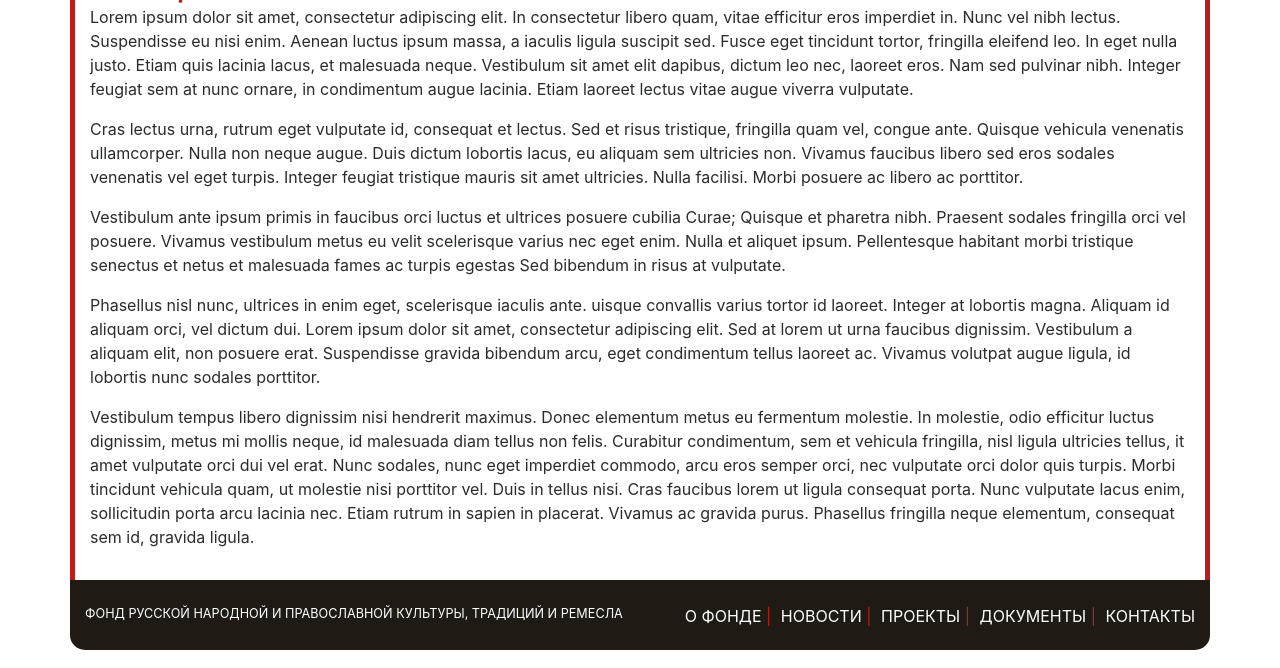
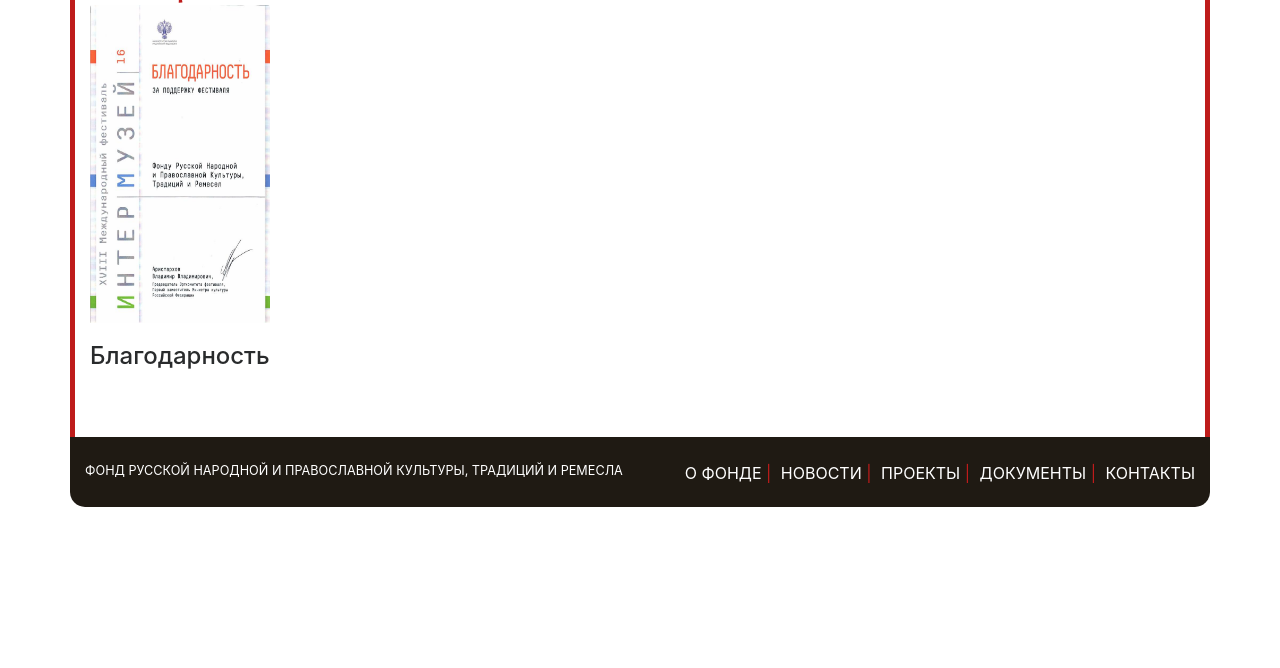
Before and after one commit to paulfcdd/fondruscult_tpl_bootstrap_4, a website: page docs.html in a window 1280 px wide. Shown: the part 264-932 px from the top of the page. After the commit the page ends 800 px from the top, so only its background shows below. Drawn offline with nearby package versions, Linux system fonts and the light colour scheme.

Commit message:
some changes

```diff
--- a/docs.html
+++ b/docs.html
@@ -70,44 +70,19 @@
 					<li class="breadcrumb-item"><a href="index.html">Главная</a></li>
 					<li class="breadcrumb-item active">Документы</li>
 				</ol>
-				<h1 class="content-title">Документы</h1>
-
-				<p>Lorem ipsum dolor sit amet, consectetur adipiscing elit.
-					In consectetur libero quam, vitae efficitur eros imperdiet in. Nunc vel nibh lectus.
-					Suspendisse eu nisi enim. Aenean luctus ipsum massa, a iaculis ligula suscipit sed.
-					Fusce eget tincidunt tortor, fringilla eleifend leo. In eget nulla justo.
-					Etiam quis lacinia lacus, et malesuada neque. Vestibulum sit amet elit dapibus, dictum leo nec,
-					laoreet eros.
-					Nam sed pulvinar nibh. Integer feugiat sem at nunc ornare, in condimentum augue lacinia.
-					Etiam laoreet lectus vitae augue viverra vulputate. </p>
-
-				<p>Cras lectus urna, rutrum eget vulputate id, consequat et lectus. Sed et risus tristique,
-					fringilla quam vel, congue ante. Quisque vehicula venenatis ullamcorper. Nulla non neque augue.
-					Duis dictum lobortis lacus, eu aliquam sem ultricies non. Vivamus faucibus libero sed eros sodales
-					venenatis vel eget turpis. Integer feugiat tristique mauris sit amet ultricies. Nulla facilisi.
-					Morbi posuere ac libero ac porttitor.</p>
-				<p>Vestibulum ante ipsum primis in faucibus orci luctus et ultrices posuere cubilia Curae;
-					Quisque et pharetra nibh. Praesent sodales fringilla orci vel posuere.
-					Vivamus vestibulum metus eu velit scelerisque varius nec eget enim. Nulla et aliquet ipsum.
-					Pellentesque habitant morbi tristique senectus et netus et malesuada fames ac turpis egestas
-					Sed bibendum in risus at vulputate.</p>
-				<p>Phasellus nisl nunc, ultrices in enim eget, scelerisque iaculis ante.
-					uisque convallis varius tortor id laoreet. Integer at lobortis magna.
-					Aliquam id aliquam orci, vel dictum dui. Lorem ipsum dolor sit amet, consectetur adipiscing elit.
-					Sed at lorem ut urna faucibus dignissim. Vestibulum a aliquam elit, non posuere erat.
-					Suspendisse gravida bibendum arcu, eget condimentum tellus laoreet ac.
-					Vivamus volutpat augue ligula, id lobortis nunc sodales porttitor.</p>
-				<p>Vestibulum tempus libero dignissim nisi hendrerit maximus. Donec elementum metus eu fermentum
-					molestie.
-					In molestie, odio efficitur luctus dignissim, metus mi mollis neque, id malesuada diam tellus non
-					felis.
-					Curabitur condimentum, sem et vehicula fringilla, nisl ligula ultricies tellus,
-					it amet vulputate orci dui vel erat.
-					Nunc sodales, nunc eget imperdiet commodo, arcu eros semper orci,
-					nec vulputate orci dolor quis turpis. Morbi tincidunt vehicula quam, ut molestie nisi porttitor vel.
-					Duis in tellus nisi. Cras faucibus lorem ut ligula consequat porta. Nunc vulputate lacus enim,
-					sollicitudin porta arcu lacinia nec. Etiam rutrum in sapien in placerat. Vivamus ac gravida purus.
-					Phasellus fringilla neque elementum, consequat sem id, gravida ligula.</p>
+				<div style="width: 100%">
+					<h1 class="content-title">Документы</h1>
+				</div>
+				<div>
+					<div class="card" style="width: 180px;">
+						<img class="card-img-top" src="img/thanks.jpg" alt="Card image cap" style=" width: 180px; height:318px;">
+						<div class="card-block">
+							<h4 class="card-title">Благодарность</h4>
+							<!--<p class="card-text">Some quick example text to build on the card title and make up the bulk of the card's content.</p>-->
+							<!--<a href="#" class="btn btn-primary">Go somewhere</a>-->
+						</div>
+					</div>
+				</div>
 			</div>
 		</div><!-- .content -->
 
```
Also changed, not shown: index.html (+1 -1 lines), img/thanks.jpg (added).
